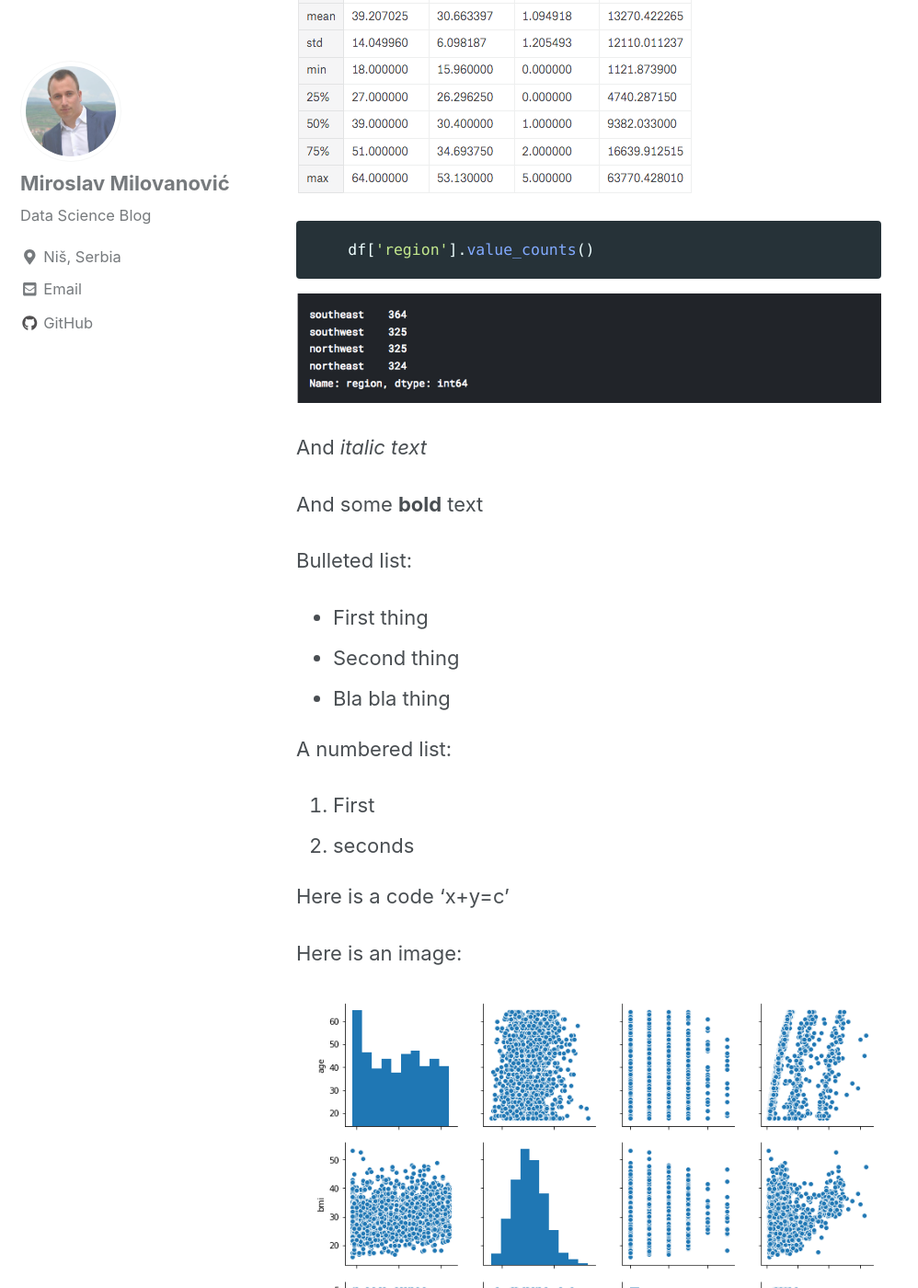
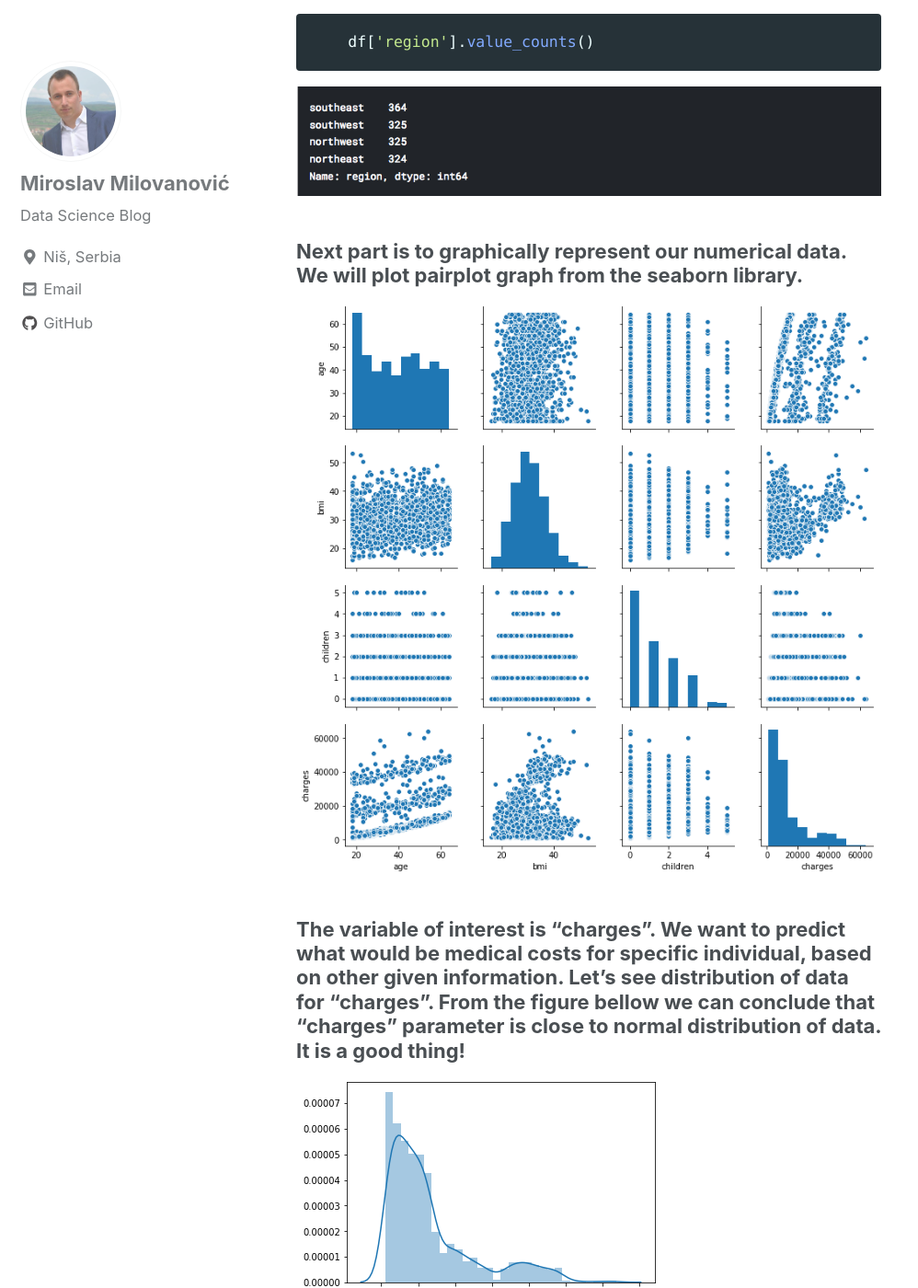
Before and after one commit to mmilovanovic87/mmilovanovic87.github.io, a Jekyll site: the page built from _posts/2018-12-23-LinearRegression.md, in a window 1280 px wide and 1400 px high, scrolled down 2643 px. Shown: the whole window at 92% size, without its empty margins (0-998 px from the left). Built offline with Jekyll 4.4.1, drawn with Linux system fonts in a browser that asks for light colours; cached includes are drawn as plain includes; nearby versions of some CDN libraries; formulas are drawn with MathJax 3; some of the changed text lies outside the part shown.

Commit message:
Linearna regresija 1.4

```diff
--- a/_posts/2018-12-23-LinearRegression.md
+++ b/_posts/2018-12-23-LinearRegression.md
@@ -55,6 +49,17 @@ In this example, it will be presented how to use Linear Regression model for the
 <img src="{{ site.url }}{{ site.baseurl }}/images/LinearRegression/dfRegion.png" alt="Count a number of values for each region">
 
 
+### Next part is to graphically represent our numerical data. We will plot pairplot graph from the seaborn library.
+
+<img src="{{ site.url }}{{ site.baseurl }}/images/LinearRegression/PairPlot.png" alt="Pair plot figure of all data">
+
+
+### The variable of interest is "charges". We want to predict what would be medical costs for specific individual, based on other given information. Let's see distribution of data for "charges". From the figure bellow we can conclude that "charges" parameter is close to normal distribution of data. It is a good thing!
+
+<img src="{{ site.url }}{{ site.baseurl }}/images/LinearRegression/distplot.png" alt="Distribution of charges column">
+
+
+
 
 And *italic text*
 
@@ -78,7 +83,7 @@ Here is a code 'x+y=c'
 
 Here is an image:
 
-<img src="{{ site.url }}{{ site.baseurl }}/images/LinearRegression/PairPlot.png" alt="Pair plot figure of all data">
+
 
 Mathematics:
 
```
Also changed, not shown: other parts of _posts/2018-12-23-LinearRegression.md (+0 -6 lines), images/LinearRegression/distplot.png (added).
